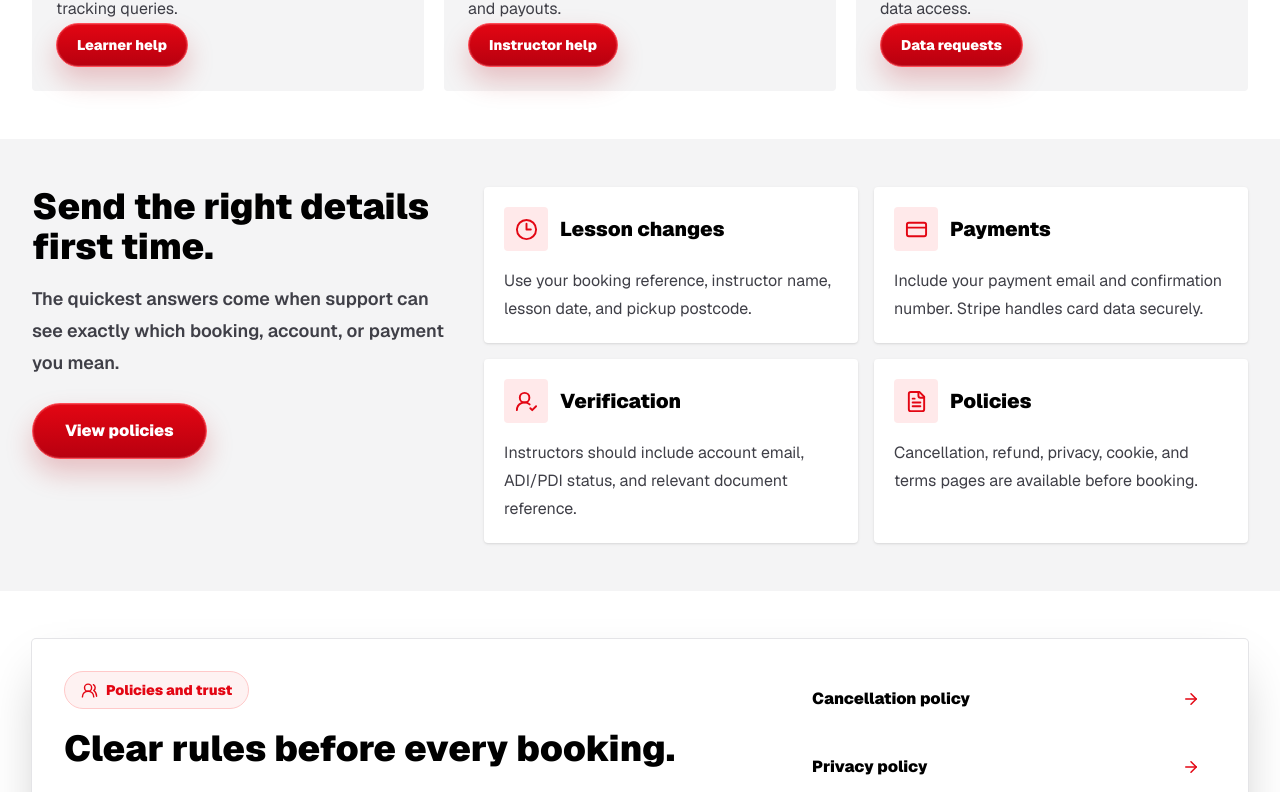
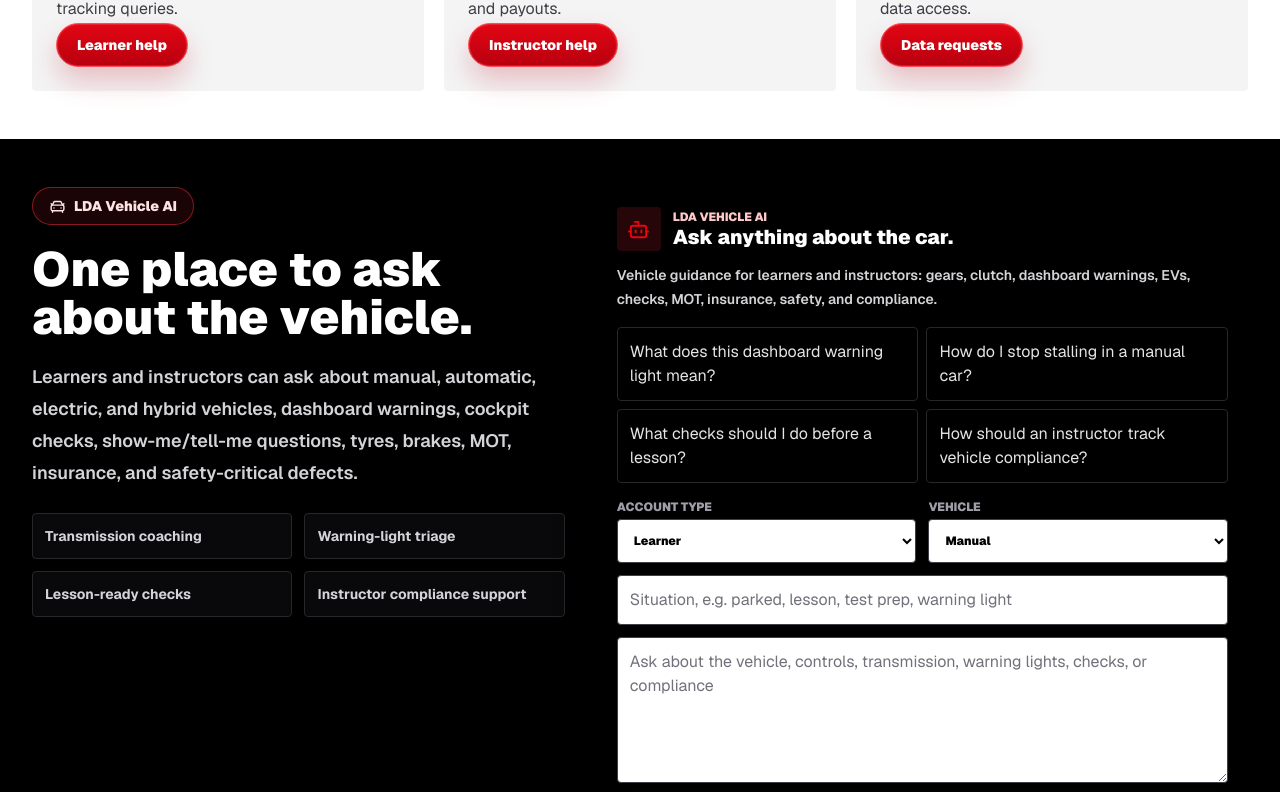
Before and after one commit to LDrivingAcademy/LDA, a Next.js app: page /contact in a window 1280 px wide. Shown: the part 1017-1809 px from the top of the page. Built offline with nearby package versions, Linux system fonts and the light colour scheme.

Commit message:
Add Vehicle AI to support page

```diff
--- a/src/app/contact/page.tsx
+++ b/src/app/contact/page.tsx
@@ -3,6 +3,7 @@ import {
   ArrowLeft,
   BadgeCheck,
   BookOpenCheck,
+  CarFront,
   Clock3,
   CreditCard,
   FileText,
@@ -14,6 +15,7 @@ import {
 } from "lucide-react";
 import { PageTopBar } from "@/components/page-top-bar";
 import { SiteFooter } from "@/components/site-footer";
+import { VehicleAiAssistant } from "@/components/vehicle-ai-assistant";
 
 const supportRoutes = [
   {
@@ -124,6 +126,29 @@ export default function ContactPage() {
           </div>
         </section>
 
+        <section className="bg-black px-4 py-12 text-white sm:px-6 lg:px-8">
+          <div className="mx-auto grid max-w-7xl gap-8 lg:grid-cols-[0.9fr_1.1fr] lg:items-start">
+            <div>
+              <div className="inline-flex items-center gap-2 rounded-full border border-red-500/50 bg-red-500/10 px-4 py-2 text-sm font-black text-red-100">
+                <CarFront size={17} /> LDA Vehicle AI
+              </div>
+              <h2 className="mt-5 text-4xl font-black tracking-normal sm:text-5xl">
+                One place to ask about the vehicle.
+              </h2>
+              <p className="mt-5 max-w-2xl text-lg font-semibold leading-8 text-zinc-300">
+                Learners and instructors can ask about manual, automatic, electric, and hybrid vehicles, dashboard warnings, cockpit checks, show-me/tell-me questions, tyres, brakes, MOT, insurance, and safety-critical defects.
+              </p>
+              <div className="mt-6 grid gap-3 text-sm font-bold text-zinc-300 sm:grid-cols-2">
+                <span className="rounded border border-zinc-800 bg-zinc-950 p-3">Transmission coaching</span>
+                <span className="rounded border border-zinc-800 bg-zinc-950 p-3">Warning-light triage</span>
+                <span className="rounded border border-zinc-800 bg-zinc-950 p-3">Lesson-ready checks</span>
+                <span className="rounded border border-zinc-800 bg-zinc-950 p-3">Instructor compliance support</span>
+              </div>
+            </div>
+            <VehicleAiAssistant variant="inline" />
+          </div>
+        </section>
+
         <section className="bg-zinc-100">
           <div className="mx-auto grid max-w-7xl gap-8 px-4 py-12 sm:px-6 lg:grid-cols-[420px_1fr] lg:px-8">
             <div>
```
